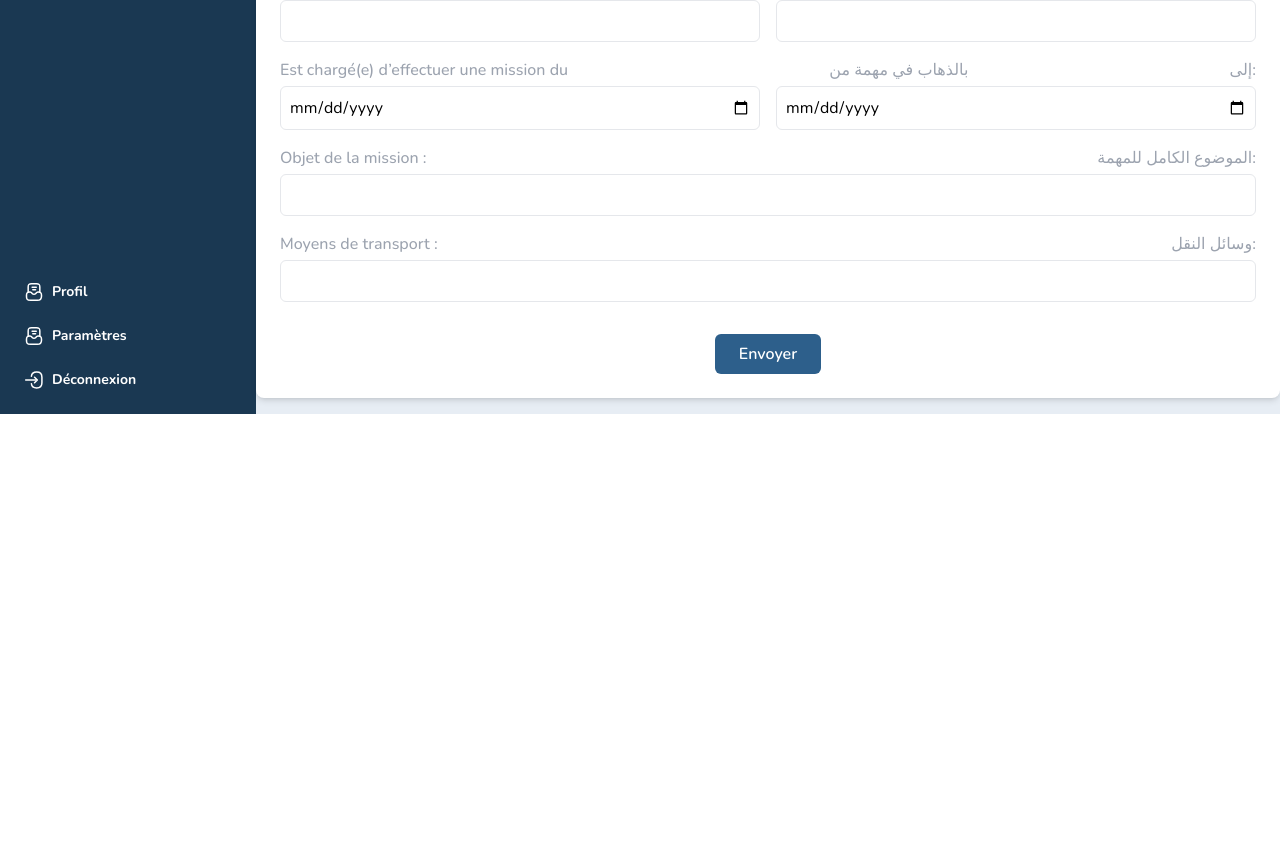
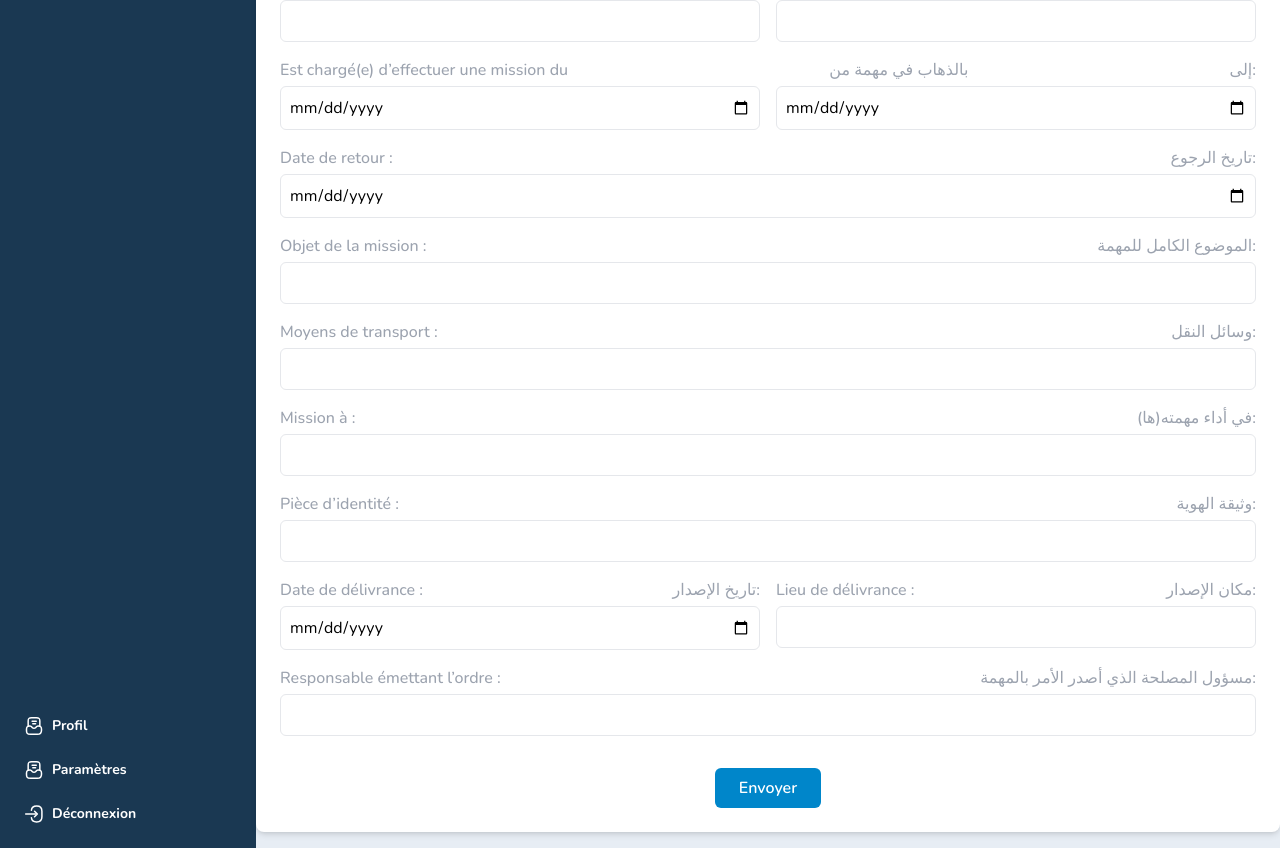
Before and after one commit to AminaTach/MPSI_-Gestion-des-demandes-d-attestations-de-travail-et-ordre-de-missions, a React (Create React App) app in the folder frontend/: page /rh/ordremissionform in a window 1280 px wide. Shown: the part 404-1252 px from the top of the page. Before the commit the page ends 818 px from the top, so only its background shows below. Built offline with nearby package versions, Linux system fonts and the light colour scheme; a web font is replaced by a local one.

Commit message:
extend ordre de mission form

```diff
--- a/frontend/src/pages/OrdreMission/OrdreMissionForm.jsx
+++ b/frontend/src/pages/OrdreMission/OrdreMissionForm.jsx
@@ -1,4 +1,3 @@
-// src/components/Dashboard.js
 import React, { useState } from "react";
 import Header from "../../components/Topbar";
 
@@ -12,6 +11,12 @@ const OrdreMissionForm = () => {
     dateFin: "",
     objet: "",
     transport: "",
+    dateRetour: "",
+    missionA: "",
+    identite: "",
+    dateDelivrance: "",
+    lieuDelivrance: "",
+    responsable: "",
   });
 
   const handleChange = (e) => {
@@ -19,6 +24,7 @@ const OrdreMissionForm = () => {
   };
 
   const handleSubmit = async (e) => {
+    e.preventDefault();
     for (const [key, value] of Object.entries(formData)) {
       if (!value.trim()) {
         alert(`Veuillez remplir le champ: ${key}`);
@@ -31,7 +37,7 @@ const OrdreMissionForm = () => {
   return (
     <div className="w-full pb-4 font-nunito sm:w-[3/4] ">
       <Header />
-      <div class="h-2"></div>
+      <div className="h-2"></div>
       <div className="max-w-5xl mx-auto mt-8 p-6 bg-white shadow-md rounded-lg">
         <h1 className="text-2xl font-bold text-center text-[#2D5F8B] mb-6 flex justify-center space-x-2 rtl:space-x-reverse">
           <span>Ordre de mission</span>
@@ -126,6 +132,22 @@ const OrdreMissionForm = () => {
             </div>
           </div>
 
+          {/* Date de retour */}
+          <div>
+            <div className="flex justify-between text-gray-400 font-medium mb-1">
+              <span>Date de retour :</span>
+              <span>تاريخ الرجوع:</span>
+            </div>
+            <input
+              required
+              type="date"
+              name="dateRetour"
+              value={formData.dateRetour}
+              onChange={handleChange}
+              className="w-full border rounded-md p-2"
+            />
+          </div>
+
           {/* Objet */}
           <div>
             <div className="flex justify-between text-gray-400 font-medium mb-1">
@@ -156,11 +178,87 @@ const OrdreMissionForm = () => {
             />
           </div>
 
+          {/* Mission à */}
+          <div>
+            <div className="flex justify-between text-gray-400 font-medium mb-1">
+              <span>Mission à :</span>
+              <span>في أداء مهمته(ها):</span>
+            </div>
+            <input
+              required
+              name="missionA"
+              value={formData.missionA}
+              onChange={handleChange}
+              className="w-full border rounded-md p-2"
+            />
+          </div>
+
+          {/* Pièce d'identité */}
+          <div>
+            <div className="flex justify-between text-gray-400 font-medium mb-1">
+              <span>Pièce d’identité :</span>
+              <span>وثيقة الهوية:</span>
+            </div>
+            <input
+              required
+              name="identite"
+              value={formData.identite}
+              onChange={handleChange}
+              className="w-full border rounded-md p-2"
+            />
+          </div>
+
+          {/* Date & Lieu de délivrance */}
+          <div className="grid grid-cols-1 sm:grid-cols-2 gap-4">
+            <div>
+              <div className="flex justify-between text-gray-400 font-medium mb-1">
+                <span>Date de délivrance :</span>
+                <span>تاريخ الإصدار:</span>
+              </div>
+              <input
+                required
+                type="date"
+                name="dateDelivrance"
+                value={formData.dateDelivrance}
+                onChange={handleChange}
+                className="w-full border rounded-md p-2"
+              />
+            </div>
+            <div>
+              <div className="flex justify-between text-gray-400 font-medium mb-1">
+                <span>Lieu de délivrance :</span>
+                <span>مكان الإصدار:</span>
+              </div>
+              <input
+                required
+                name="lieuDelivrance"
+                value={formData.lieuDelivrance}
+                onChange={handleChange}
+                className="w-full border rounded-md p-2"
+              />
+            </div>
+          </div>
+
+          {/* Responsable */}
+          <div>
+            <div className="flex justify-between text-gray-400 font-medium mb-1">
+              <span>Responsable émettant l’ordre :</span>
+              <span>مسؤول المصلحة الذي أصدر الأمر بالمهمة:</span>
+            </div>
+            <input
+              required
+              name="responsable"
+              value={formData.responsable}
+              onChange={handleChange}
+              className="w-full border rounded-md p-2"
+            />
+          </div>
+
           {/* Submit button */}
           <div className="pt-4 text-center">
             <button
               type="submit"
-              className="bg-[#2D5F8B] hover:bg-[#244e74] text-white font-semibold px-6 py-2 rounded-md"
+              className="bg-[#0086CA] hover:bg-[#244e74] text-white font-semibold px-6 py-2 rounded-md"
             >
               Envoyer
             </button>
```
